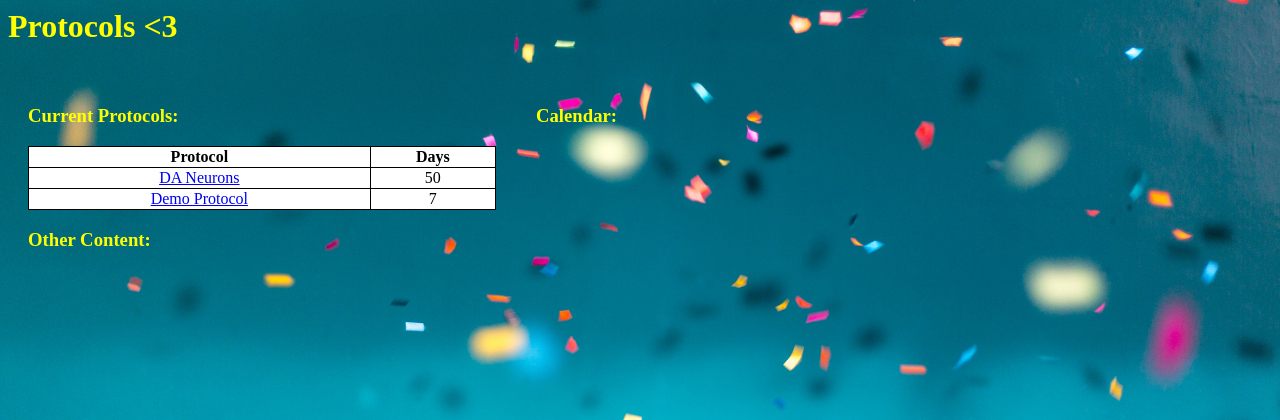
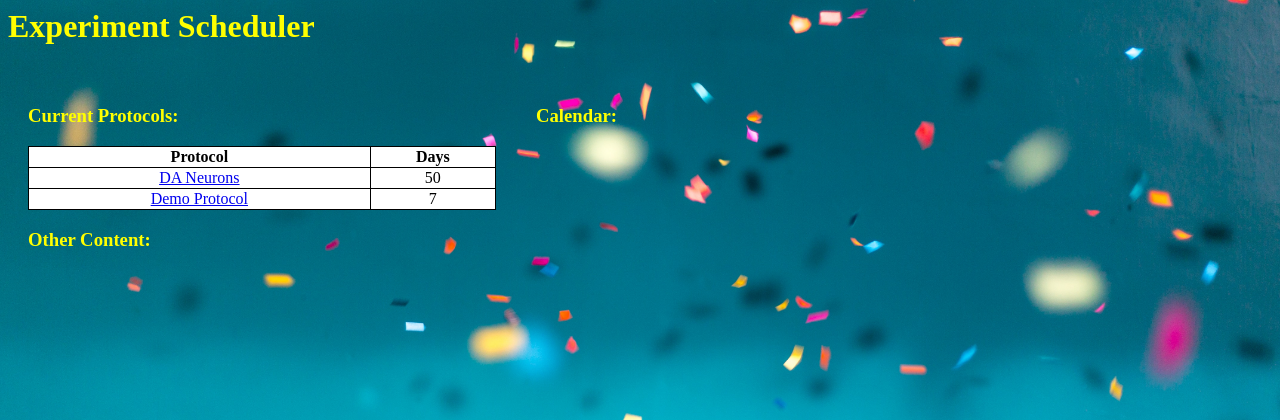
Before and after one commit to jmattick/experiment_planner, a Django app: page /protocols/ in a window 1280 px wide. Shown: the top 420 px of the page. Run offline with Django 3.2, Linux system fonts and the light colour scheme; data comes from the database, SQL or seed files in the repository.

Commit message:
update html

```diff
--- a/protocols/templates/protocols/detail.html
+++ b/protocols/templates/protocols/detail.html
@@ -3,7 +3,7 @@
 <link rel="stylesheet" type="text/css" href="{% static 'protocols/style.css' %}">
 <div class = "container">
     <header>
-        <h1><a href="{% url 'protocols:index'%}">Protocols <3</a></h1>
+        <h1><a href="{% url 'protocols:index'%}">Experiment Scheduler</a></h1>
     </header>
     <div id = "details">
         <div class = "white-background">
--- a/protocols/templates/protocols/index.html
+++ b/protocols/templates/protocols/index.html
@@ -3,7 +3,7 @@
 <link rel="stylesheet" type="text/css" href="{% static 'protocols/style.css' %}">
 <div class = "container">
     <header>
-        <h1>Protocols <3</h1>
+        <h1>Experiment Scheduler</h1>
     </header>
     <div class = "main">
         <aside>
```
